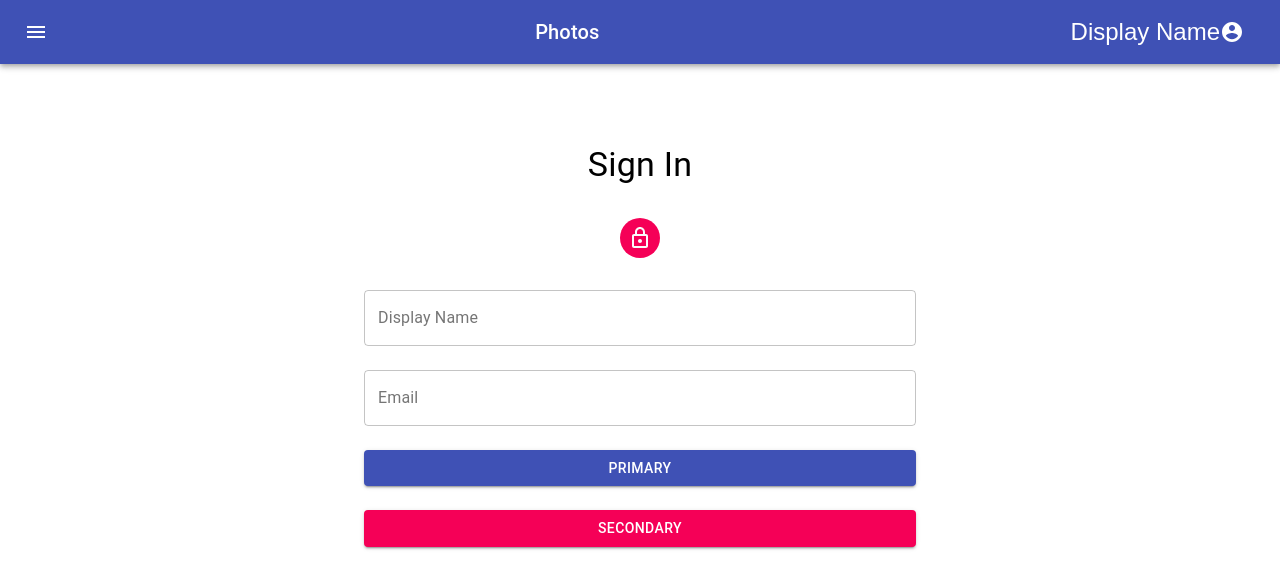
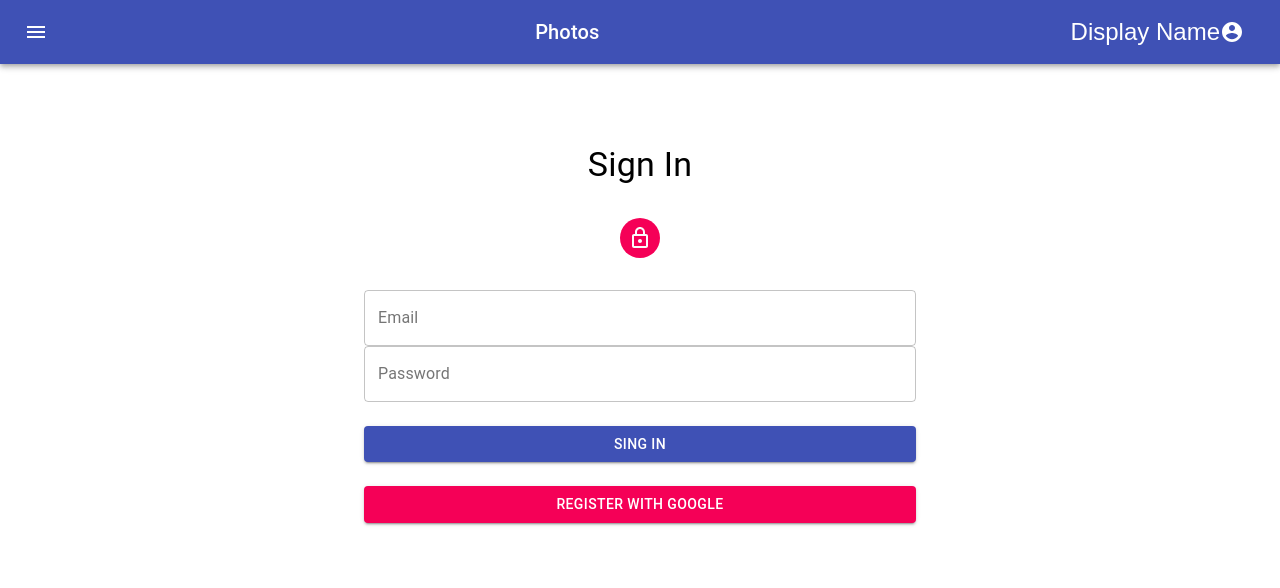
Before and after one commit to Faris-Kanbur/TMDB-FILM-, a React (Create React App) app: page /login in a window 1280 px wide. Shown: the top 588 px of the page. Built offline with nearby package versions, Linux system fonts and the light colour scheme.

Commit message:
add signin

```diff
--- a/src/pages/Signin.js
+++ b/src/pages/Signin.js
@@ -1,8 +1,10 @@
 import React from 'react';
+import Firebase from '../firebase/firebase.utils'
 import { TextField, Button, Container, Avatar, Typography } from '@material-ui/core';
 import { makeStyles } from '@material-ui/core/styles';
 import Grid from '@material-ui/core/Grid';
 import LockOutlinedIcon from "@material-ui/icons/LockOutlined";
+import { Formik } from 'formik';
 
 
 const stylesFunc = makeStyles((theme) => ({
@@ -20,37 +22,60 @@ const stylesFunc = makeStyles((theme) => ({
     },
 }));
 
+const initialValues = {
+    email: '',
+    password: '',
+};
 
 
 
 const Signin = () => {
-    const signupStyles = stylesFunc();
+    const signinStyles = stylesFunc();
+
+      const handleGoogleButtonClick = () =>{
+          Firebase.useGoogleProvider();
+      };
+
+      const handleFormSubmit = (values) => {
+        alert(JSON.stringify(values, null, 2));
+      }
 
     return (
 
-        <Container className={signupStyles.wrapper} maxWidth="sm">
-            <Typography className={signupStyles.signUp} variant="h4">
+        <Container className={signinStyles.wrapper} maxWidth="sm">
+            <Typography className={signinStyles.signUp} variant="h4">
                 Sign In
             </Typography>
-            <Avatar className={signupStyles.avatar}>
+            <Avatar className={signinStyles.avatar}>
                 <LockOutlinedIcon />
             </Avatar>
+            <Formik
+                initialValues={initialValues}
+                onSubmit={handleFormSubmit}
+            >
+
+                {({handleSubmit, values,handleChange}) => (
+                 <form onSubmit={handleSubmit} >
                 <Grid container spacing={3}>
-                <Grid item xs={12}>
-                    <TextField
-                        name="displayName"
-                        label="Display Name"
-                        variant="outlined"
-                        fullWidth
-
-                    />
-                </Grid>
                     <Grid item xs={12}>
                         <TextField
                             name="email"
                             label="Email"
                             variant="outlined"
                             fullWidth
+                            value={values.email}
+                            onChange={handleChange}
+
+                        />
+                        <TextField
+                            name="password"
+                            label="Password"
+                            variant="outlined"
+                            type="password"
+                            fullWidth
+                            value={values.password}
+                            onChange={handleChange}
+
                         />
                     </Grid>
                     <Grid item xs={12}>
@@ -58,8 +83,9 @@ const Signin = () => {
                             variant="contained"
                             color="primary"
                             fullWidth
+                            type='submit'
                         >
-                        Primary
+                            Sing In
                     </Button>
                     </Grid>
                     <Grid item xs={12}>
@@ -67,11 +93,15 @@ const Signin = () => {
                             variant="contained"
                             color="secondary"
                             fullWidth
+                            onClick={handleGoogleButtonClick}
                         >
-                        Secondary
+                            Register with Google
                     </Button>
                     </Grid>
                 </Grid>
+            </form>
+            )}
+            </Formik>
        </Container>
     )
 }
--- a/src/pages/Signup.js
+++ b/src/pages/Signup.js
@@ -42,7 +42,7 @@ const Signup = () => {
       });
 
       const handleGoogleButtonClick = () =>{
-          Firebase.useGoogleProvider();
+          Firebase.useGoogleProvider()
       };
 
 
```
Lines whose indentation alone changed are shown as unchanged.
